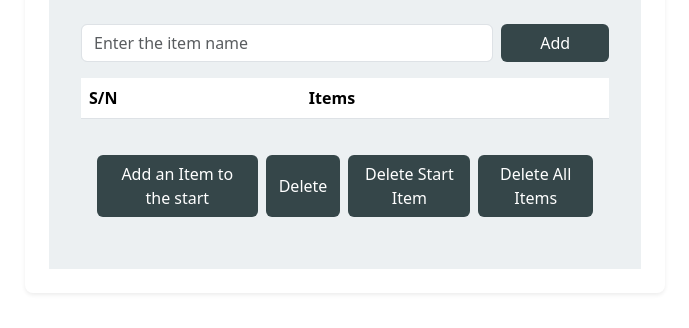
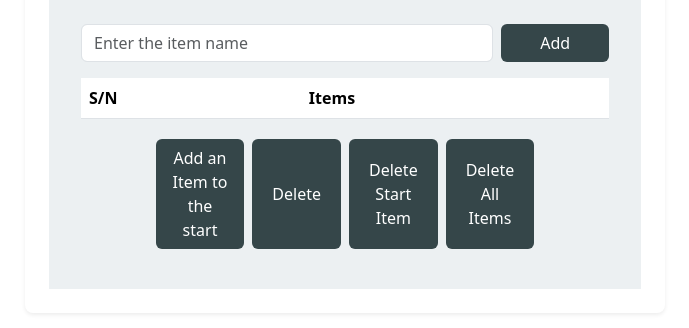
Before and after one commit to Omotolani30/cart, a plain HTML site: page index.html in a window 1280 px wide. Shown: the part 176-504 px from the top of the page, without its empty margins (295-984 px from the left). Drawn offline with nearby package versions, Linux system fonts and the light colour scheme.

Commit message:
all updates

```diff
--- a/index.html
+++ b/index.html
@@ -16,8 +16,8 @@
             <h1 class="text-center my-2 caveat">Your Shopping Cart</h1>
         </div>
         <div class="sub-container">
-            <div class="d-flex justify-content-space-between gap-2">
-                <input type="text" placeholder="Enter the item name" id="item" class="form-control shadow-none my-2">
+            <div class="d-flex gap-2">
+                <input tgap -2 y-1="text" placeholder="Enter the item name" id="item" class="form-control shadow-none my-2">
                 <button onclick="addItems()" class="btn my-2 w-25">Add</button>
             </div>
             <div class="my-2">
@@ -31,11 +31,11 @@
                     <tbody id="showItems"></tbody>
                 </table>
             </div>
-            <div class="d-flex gap-2 p-3 mx-auto">
-                <button onclick="addStartItem()" class="btn my-1 col-lg-25 col-md-50 col-sm-100">Add an Item to the start</button>
-                <button onclick="removeItems()" class="btn my-1 col-lg-25 col-md-50 col-sm-100">Delete</button>
-                <button onclick="removeStartItem()" class="btn my-1 col-lg-25 col-md-50 col-sm-100">Delete Start Item</button>
-                <button onclick="removeAllItems()" class="btn my-1 col-lg-25 col-md-50 col-sm-100">Delete All Items</button>
+            <div class="d-flex justify-content-center row gap-2 g-1">
+                <button onclick="addStartItem()" class="btn my-2 col-lg-2 col-md-6 col-sm-12">Add an Item to the start</button>
+                <button onclick="removeItems()" class="btn my-2 col-lg-2 col-md-6 col-sm-12">Delete</button>
+                <button onclick="removeStartItem()" class="btn my-2 col-lg-2 col-md-6 col-sm-12">Delete Start Item</button>
+                <button onclick="removeAllItems()" class="btn my-2 col-lg-2 col-md-6 col-sm-12">Delete All Items</button>
             </div>
         </div>
     </div>
--- a/style.css
+++ b/style.css
@@ -1,9 +1,8 @@
 *, *::before, *::after {
-    box-sizing: border-box;
+    box-sizing: border-box !important;
 }
 
 body {
-    /* background-color: rgb(4, 6, 58); */
     display: flex;
     justify-content: center;
     align-items: center;
```
